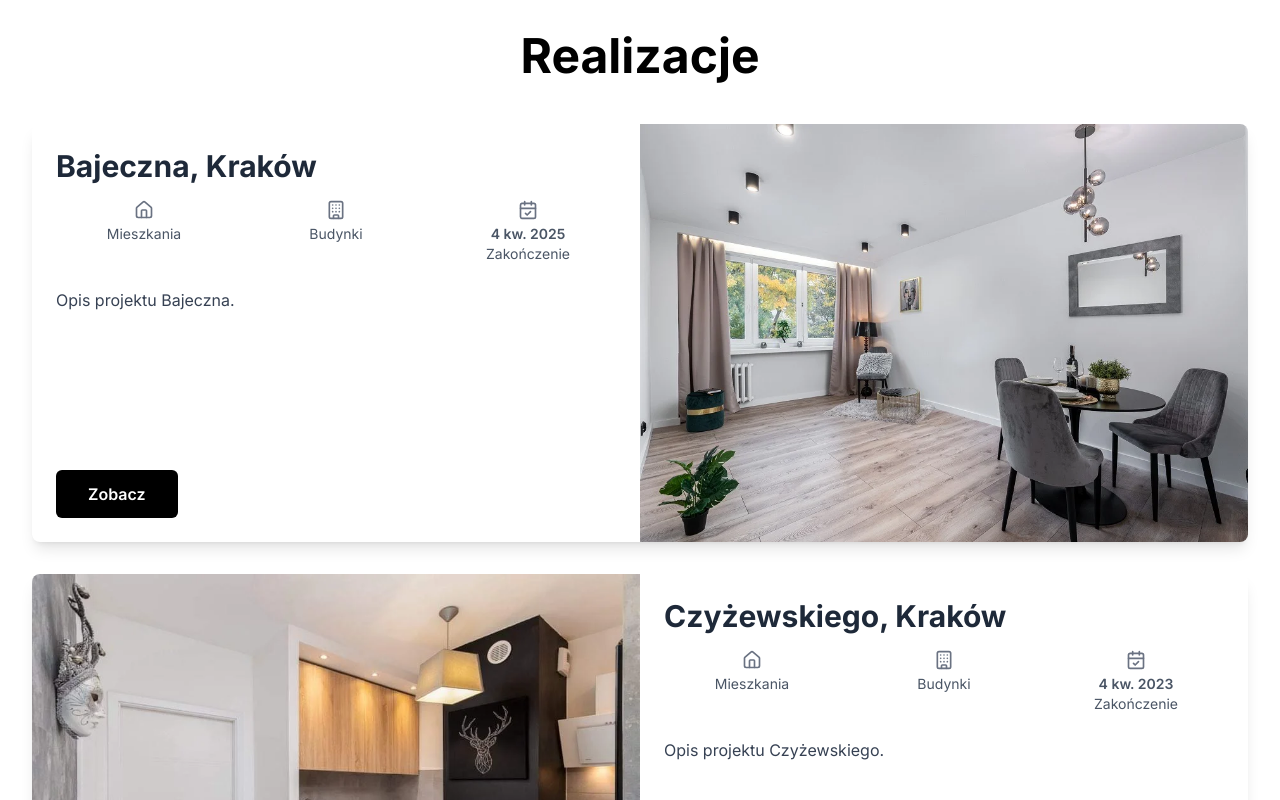
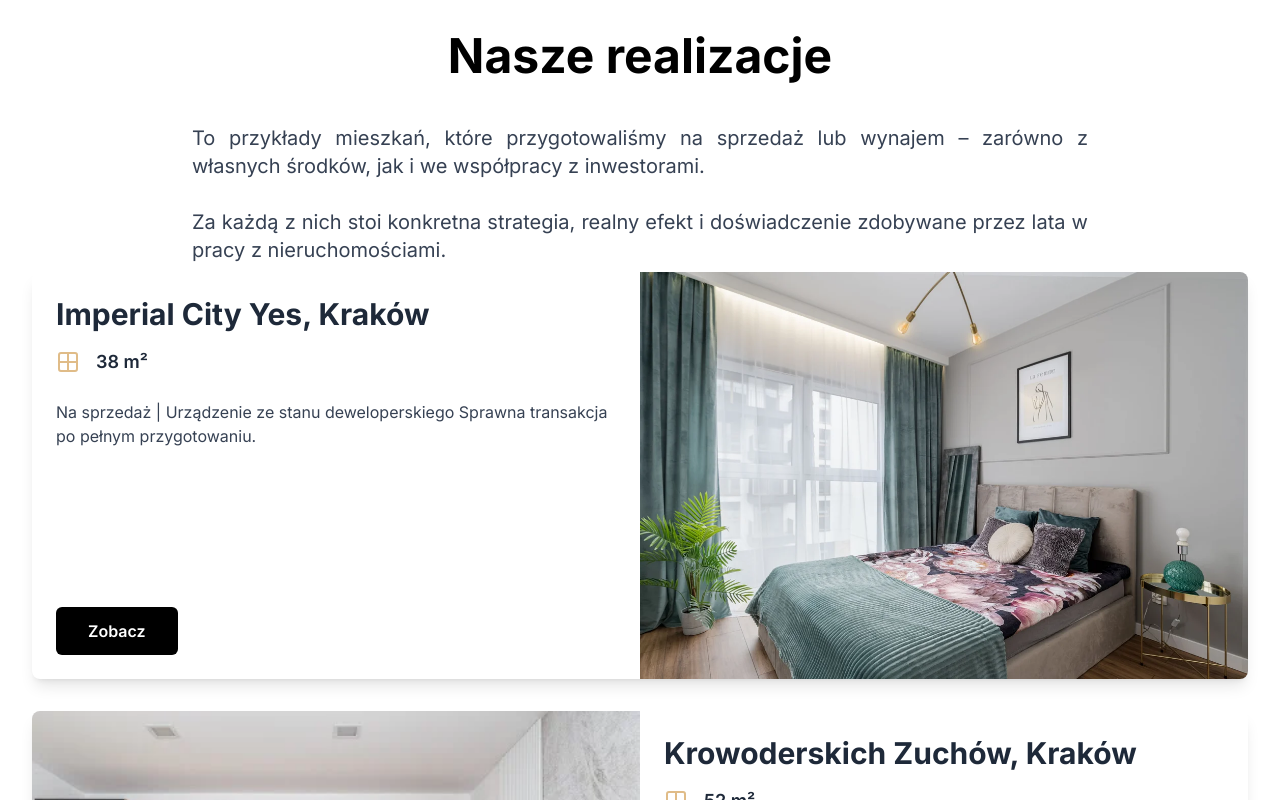
Before and after one commit to karol-wojak/real_estate_website, a React (Vite) app: page / in a window 1280 px wide. Shown: the part 1560-2360 px from the top of the page. Built offline with nearby package versions, Linux system fonts and the light colour scheme.

Commit message:
Refactor Portfolio components: update project details and enhance layout for better presentation

```diff
--- a/src/components/PortfolioCard.jsx
+++ b/src/components/PortfolioCard.jsx
@@ -1,7 +1,7 @@
 // src/components/PortfolioCard.jsx
 import React from 'react';
 import { Link } from 'react-router-dom';
-import { Home, Building, CalendarCheck } from 'lucide-react';
+import { Grid2x2 } from 'lucide-react';
 
 // Accept 'idx' as a prop
 const PortfolioCard = ({ project, idx }) => {
@@ -35,22 +35,11 @@ const PortfolioCard = ({ project, idx }) => {
         <h2 className="text-3xl font-bold text-gray-800 mb-4 mt-8 md:mt-0">{project.name}</h2>
 
         {/* Stat Row */}
-        <div className="grid grid-cols-3 gap-4 mb-6 text-gray-600 text-sm">
-          <div className="flex flex-col items-center text-center">
-            <Home className="w-5 h-5 mb-1 text-gray-500" />
-            <span className="font-semibold">{project.units}</span>
-            <span>Mieszkania</span>
-          </div>
-          <div className="flex flex-col items-center text-center">
-            <Building className="w-5 h-5 mb-1 text-gray-500" />
-            <span className="font-semibold">{project.buildings}</span>
-            <span>Budynki</span>
-          </div>
-          <div className="flex flex-col items-center text-center">
-            <CalendarCheck className="w-5 h-5 mb-1 text-gray-500" />
-            <span className="font-semibold">4 kw. {project.completion.split(' ')[1]}</span>
-            <span>Zakończenie</span>
-          </div>
+        <div className="flex items-center gap-2 mb-6">
+          <Grid2x2 className="w-6 h-6 text-[#e0bc88]" />
+          <span className="ml-2 text-lg font-semibold text-gray-800">
+            {project.area ? `${project.area} m²` : ''}
+          </span>
         </div>
 
         {/* Description */}
--- a/src/data/portfolioData.js
+++ b/src/data/portfolioData.js
@@ -37,111 +37,123 @@ export const importProjectImages = (projectName) => {
 export const portfolioProjects = [
     {
         id: 1,
-        name: "Bajeczna, Kraków",
-        description: "Opis projektu Bajeczna.",
+        name: "Imperial City Yes, Kraków",
+        description: "Na sprzedaż | Urządzenie ze stanu deweloperskiego\nSprawna transakcja po pełnym przygotowaniu.",
+        location: "Kraków",
+        completion: "Q3 2024",
+        imageFolder: 'imperial',
+        mainImage: imperialMain,
+        area: 38,
+    },
+    {
+        id: 2,
+        name: "Krowoderskich Zuchów, Kraków",
+        description: "Na sprzedaż | Remont generalny\nSzybka sprzedaż po zakończeniu prac.",
+        location: "Kraków",
+        completion: "Q2 2024",
+        imageFolder: 'krowoderskich-zuchow',
+        mainImage: krowoderskichZuchowMain,
+        area: 52,
+    },
+    {
+        id: 3,
+        name: "Wileńska, Kraków",
+        description: "Na wynajem | Lifting wnętrza\nWynajęte zaraz po przygotowaniu.",
+        location: "Kraków",
+        completion: "Q4 2025",
+        imageFolder: 'wilenska',
+        mainImage: wilenskaMain,
+        area: 60,
+    },
+    {
+        id: 4,
+        name: "Radzikowskiego, Kraków",
+        description: "Na sprzedaż | Lifting pod sprzedaż\nSprzedane szybko po skutecznym przygotowaniu.",
+        location: "Kraków",
+        completion: "Q4 2024",
+        imageFolder: 'radzikowskiego',
+        mainImage: radzikowskiegoMain,
+        area: 49,
+    },
+    {
+        id: 5,
+        name: "Miechowity, Kraków",
+        description: "Na sprzedaż | Remont generalny\nZrealizowana strategia sprzedażowa zakończona ponadprzeciętnym zyskiem.",
+        location: "Kraków",
+        completion: "Q1 2023",
+        imageFolder: 'miechowity',
+        mainImage: miechowityMain,
+        area: 43,
+    },
+    {
+        id: 6,
+        name: "Pachońskiego, Kraków",
+        description: "Na wynajem | Urządzenie ze stanu deweloperskiego\nWynajęte pierwszemu zainteresowanemu po zakończeniu prac.",
+        location: "Kraków",
+        completion: "Q3 2025",
+        imageFolder: 'pachonskiego',
+        mainImage: pachonskiegoMain,
+        area: 29,
+    },
+    {
+        id: 7,
+        name: "Wieliczka Park",
+        description: "Na sprzedaż | Urządzenie ze stanu deweloperskiego\nWnętrze dopasowane do potrzeb rynku – skutecznie sprzedane.",
+        location: "Wieliczka",
+        completion: "Q3 2023",
+        imageFolder: 'wieliczka',
+        mainImage: wieliczkaMain,
+        area: 51,
+    },
+    {
+        id: 8,
+        name: "Osiedle Jagiellońskie, Kraków",
+        description: "Na sprzedaż | Remont generalny\nPrzygotowane z myślą o docelowym odbiorcy – trafione w punkt.",
+        location: "Kraków",
+        completion: "Q1 2024",
+        imageFolder: 'jagiellonskie',
+        mainImage: jagiellonskieMain,
+        area: 37,
+    },
+    {
+        id: 9,
+        name: "Bajeczna, Kraków (2 mieszkania)",
+        description: "Na sprzedaż | Remont generalny\nKupione i sprzedane niemal w tym samym czasie – zrealizowane równolegle.",
         location: "Kraków",
         completion: "Q2 2025",
         imageFolder: 'bajeczna',
         mainImage: bajecznaMain,
+        area: 27,
     },
     {
-        id: 2,
+        id: 10,
+        name: "Osiedle Strusia, Kraków",
+        description: "Na sprzedaż | Remont generalny\nZrealizowane zgodnie z założonym planem.",
+        location: "Kraków",
+        completion: "Q2 2023",
+        imageFolder: 'strusia',
+        mainImage: strusiaMain,
+        area: 43,
+    },
+    {
+        id: 11,
+        name: "Zagończyka, Starogard Gdański",
+        description: "Pod najem | Urządzenie ze stanu deweloperskiego\nNieruchomość dostosowana do potrzeb lokalnego rynku.",
+        location: "Starogard Gdański",
+        completion: "Q1 2026",
+        imageFolder: 'zagonczyka',
+        mainImage: zagonczykaMain,
+        area: 37,
+    },
+    {
+        id: 12,
         name: "Czyżewskiego, Kraków",
-        description: "Opis projektu Czyżewskiego.",
+        description: "Pod najem | Urządzenie ze stanu deweloperskiego\nProjekt zrealizowany w pełnym zakresie – od odbioru do gotowości do najmu.",
         location: "Kraków",
         completion: "Q4 2023",
         imageFolder: 'czyzewskiego',
         mainImage: czyzewskiegoMain,
-    },
-    {
-        id: 3,
-        name: "Imperial, Kraków",
-        description: "Opis projektu Imperial.",
-        location: "Kraków",
-        completion: "Q3 2024",
-        imageFolder: 'imperial',
-        mainImage: imperialMain,
-    },
-    {
-        id: 4,
-        name: "Jagiellonskie, Kraków",
-        description: "Opis projektu Jagiellonskie.",
-        location: "Kraków",
-        completion: "Q1 2024",
-        imageFolder: 'jagiellonskie',
-        mainImage: jagiellonskieMain,
-    },
-    {
-        id: 5,
-        name: "Krowoderskich Zuchów, Kraków",
-        description: "Opis projektu Krowoderskich Zuchów.",
-        location: "Kraków",
-        completion: "Q2 2024",
-        imageFolder: 'krowoderskich-zuchow',
-        mainImage: krowoderskichZuchowMain,
-    },
-    {
-        id: 6,
-        name: "Miechowity, Kraków",
-        description: "Opis projektu Miechowity.",
-        location: "Kraków",
-        completion: "Q1 2023",
-        imageFolder: 'miechowity',
-        mainImage: miechowityMain,
-    },
-    {
-        id: 7,
-        name: "Pachonskiego, Kraków",
-        description: "Opis projektu Pachonskiego.",
-        location: "Kraków",
-        completion: "Q3 2025",
-        imageFolder: 'pachonskiego',
-        mainImage: pachonskiegoMain,
-    },
-    {
-        id: 8,
-        name: "Radzikowskiego, Kraków",
-        description: "Opis projektu Radzikowskiego.",
-        location: "Kraków",
-        completion: "Q4 2024",
-        imageFolder: 'radzikowskiego',
-        mainImage: radzikowskiegoMain,
-    },
-    {
-        id: 9,
-        name: "Strusia, Kraków",
-        description: "Opis projektu Strusia.",
-        location: "Kraków",
-        completion: "Q2 2023",
-        imageFolder: 'strusia',
-        mainImage: strusiaMain,
-    },
-    {
-        id: 10,
-        name: "Wieliczka",
-        description: "Opis projektu Wieliczka.",
-        location: "Wieliczka",
-        completion: "Q3 2023",
-        imageFolder: 'wieliczka',
-        mainImage: wieliczkaMain,
-    },
-    {
-        id: 11,
-        name: "Wilenska, Kraków",
-        description: "Opis projektu Wilenska.",
-        location: "Kraków",
-        completion: "Q4 2025",
-        imageFolder: 'wilenska',
-        mainImage: wilenskaMain,
-    },
-    {
-        id: 12,
-        name: "Zagonczyka, Kraków",
-        description: "Opis projektu Zagonczyka.",
-        location: "Kraków",
-        completion: "Q1 2026",
-        imageFolder: 'zagonczyka',
-        mainImage: zagonczykaMain,
+        area: 43,
     },
 ];
 
--- a/src/pages/Portfolio.jsx
+++ b/src/pages/Portfolio.jsx
@@ -3,7 +3,11 @@ import PortfolioCard from '../components/PortfolioCard.jsx';
 
 const PortfolioPage = ({ projects }) => (
     <section id="portfolio-section" className="bg-white rounded-xl transition-all duration-500 ease-in-out transform opacity-0 translate-y-4 animate-fade-in-up">
-        <h1 className="text-4xl md:text-5xl font-extrabold text-center mb-10 md:pb-1">Realizacje</h1>
+        <h1 className="text-4xl md:text-5xl font-extrabold text-center mb-10 md:pb-1">Nasze realizacje</h1>
+        <p className="text-lg md:text-xl text-gray-700 mb-2 text-justify mx-auto max-w-4xl">
+            To przykłady mieszkań, które przygotowaliśmy na sprzedaż lub wynajem – zarówno z własnych środków, jak i we współpracy z inwestorami.<br/><br/>
+            Za każdą z nich stoi konkretna strategia, realny efekt i doświadczenie zdobywane przez lata w pracy z nieruchomościami.
+        </p>
         <div className="flex flex-col space-y-8">
             {projects.map((project, idx) => (
                 <PortfolioCard key={project.id} project={project} idx={idx} />
```
